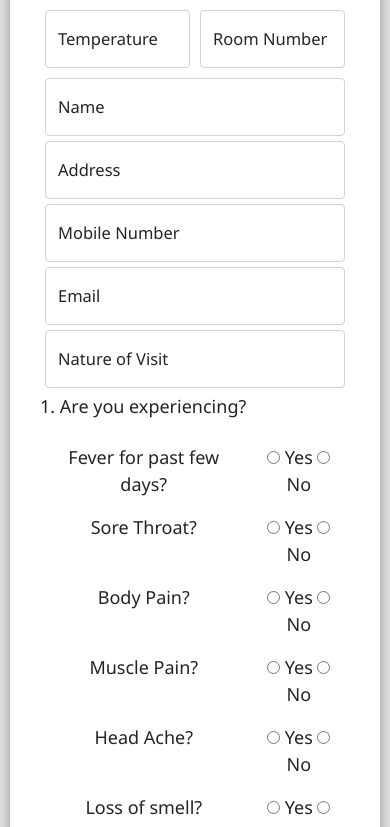
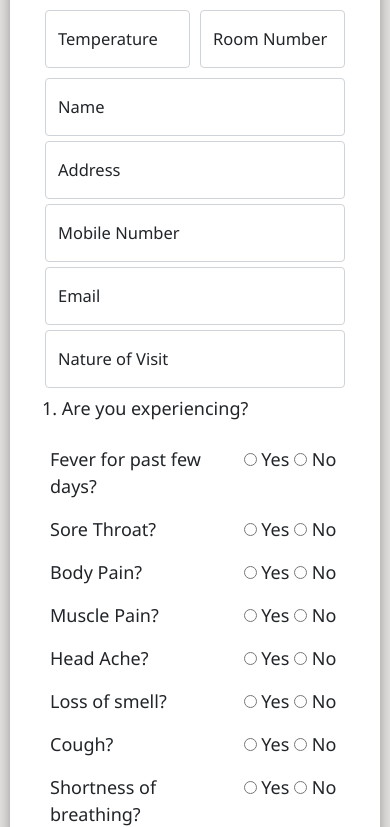
Before and after one commit to FranzSmn/healthdeclaration, a plain HTML site: page index.html in a window 390 px wide. Shown: the part 242-1069 px from the top of the page. Drawn offline with nearby package versions, Linux system fonts and the light colour scheme.

Commit message:
third commit

```diff
--- a/health-style.css
+++ b/health-style.css
@@ -103,7 +103,13 @@ body {
     padding: 0px;
     margin: 0px;
   }
-
+  .td1 {
+    width: 190px;
+    text-align: left;
+  }
+  .first-rad {
+    padding: 2px;
+  }
   .first-table {
     padding: 0px;
     margin: 0px;
@@ -128,4 +134,8 @@ body {
     width: 100%;
     padding: 0px;
   }
+
+  .copyright {
+    width: 30px;
+  }
 }
--- a/index.html
+++ b/index.html
@@ -51,11 +51,11 @@
                                 </div>
                             </div>
                             </div>
-
-                        <p class="rue">1. Are you experiencing?</p>
+                        <div class="first-rad">
+                            <p class="rue">1. Are you experiencing?</p>
                         <table class="table first-table table-borderless">
                             <tr>
-                                <td>Fever for past few days?</td>
+                                <td class="td1">Fever for past few days?</td>
                                 <td>
                                     <input type="radio" id="rad1" name="C1" value="ON">
                                     <label for="fever">Yes</label>
@@ -64,7 +64,7 @@
                                 </td>
                             </tr>
                             <tr>
-                                <td>Sore Throat?</td>
+                                <td class="td1">Sore Throat?</td>
                                 <td>
                                     <input type="radio" id="rad2" name="C2" value="ON">
                                     <label for="fever">Yes</label>
@@ -73,7 +73,7 @@
                                 </td>
                             </tr>
                             <tr>
-                                <td>Body Pain?</td>
+                                <td class="td1">Body Pain?</td>
                                 <td>
                                     <input type="radio" id="rad3" name="C3" value="ON">
                                     <label for="fever">Yes</label>
@@ -82,7 +82,7 @@
                                 </td>
                             </tr>
                             <tr>
-                                <td>Muscle Pain?</td>
+                                <td class="td1">Muscle Pain?</td>
                                 <td>
                                     <input type="radio" id="rad4" name="C4" value="ON">
                                     <label for="fever">Yes</label>
@@ -91,7 +91,7 @@
                                 </td>
                             </tr>
                             <tr>
-                                <td>Head Ache?</td>
+                                <td class="td1">Head Ache?</td>
                                 <td>
                                     <input type="radio" id="rad5" name="C5" value="ON">
                                     <label for="fever">Yes</label>
@@ -100,7 +100,7 @@
                                 </td>
                             </tr>
                             <tr>
-                                <td>Loss of smell?</td>
+                                <td class="td1">Loss of smell?</td>
                                 <td>
                                     <input type="radio" id="rad6" name="C6" value="ON">
                                     <label for="fever">Yes</label>
@@ -109,7 +109,7 @@
                                 </td>
                             </tr>
                             <tr>
-                                <td>Cough?</td>
+                                <td class="td1">Cough?</td>
                                 <td>
                                     <input type="radio" id="rad7" name="C7" value="ON">
                                     <label for="fever">Yes</label>
@@ -118,7 +118,7 @@
                                 </td>
                             </tr>
                             <tr>
-                                <td>Shortness of breathing?</td>
+                                <td class="td1">Shortness of breathing?</td>
                                 <td>
                                     <input type="radio" id="rad8" name="C8" value="ON">
                                     <label for="fever">Yes</label>
@@ -127,7 +127,7 @@
                                 </td>
                             </tr>
                             <tr>
-                                <td>Chills?</td>
+                                <td class="td1">Chills?</td>
                                 <td>
                                     <input type="radio" id="rad9" name="C9" value="ON">
                                     <label for="fever">Yes</label>
@@ -136,8 +136,8 @@
                                 </td>
                             </tr>
                             <tr>
-
                         </table>
+                        </div>
                         <div class="third-section">
                             <table class="table align-middle table-responsive ">
                                 <tbody>
```
